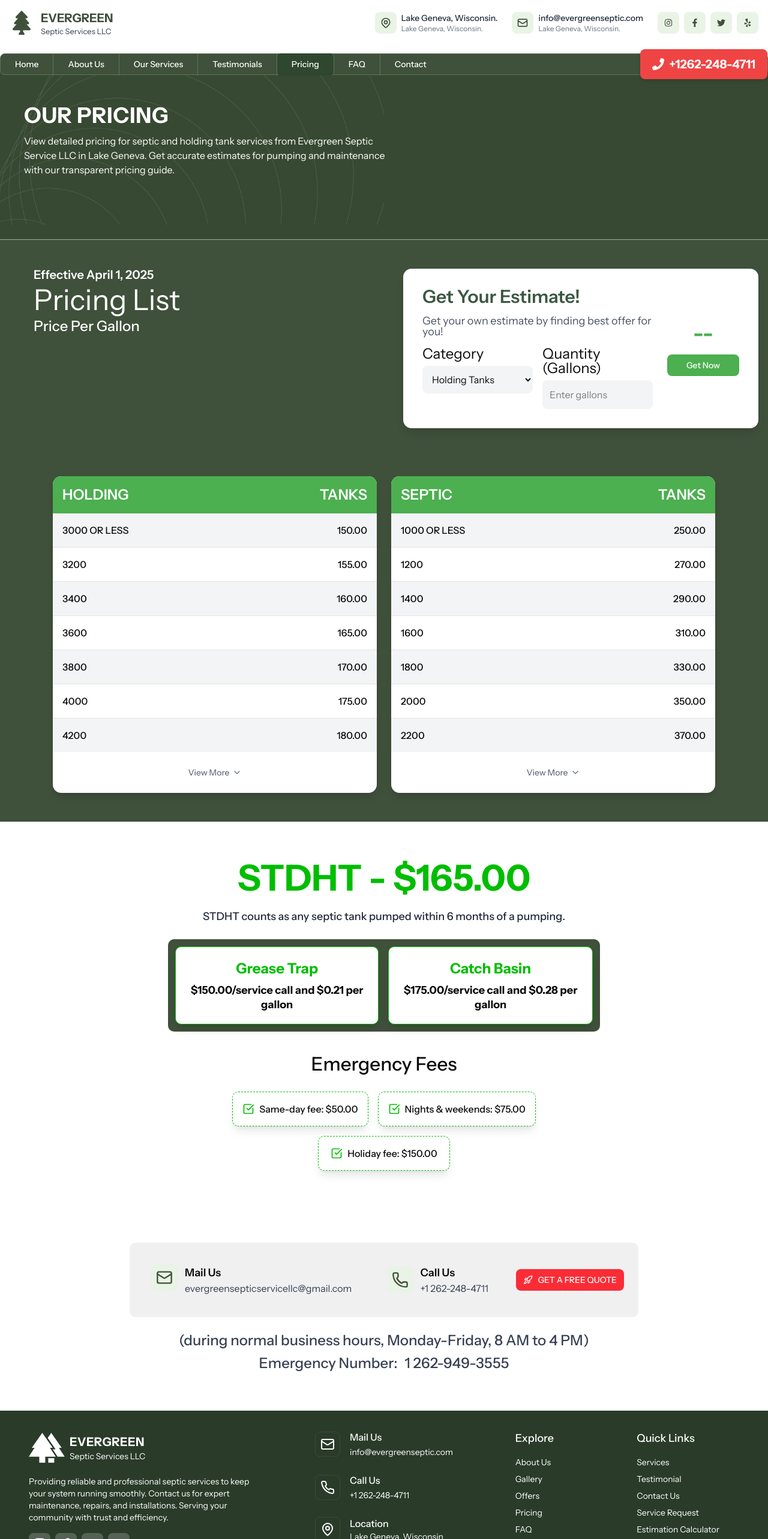
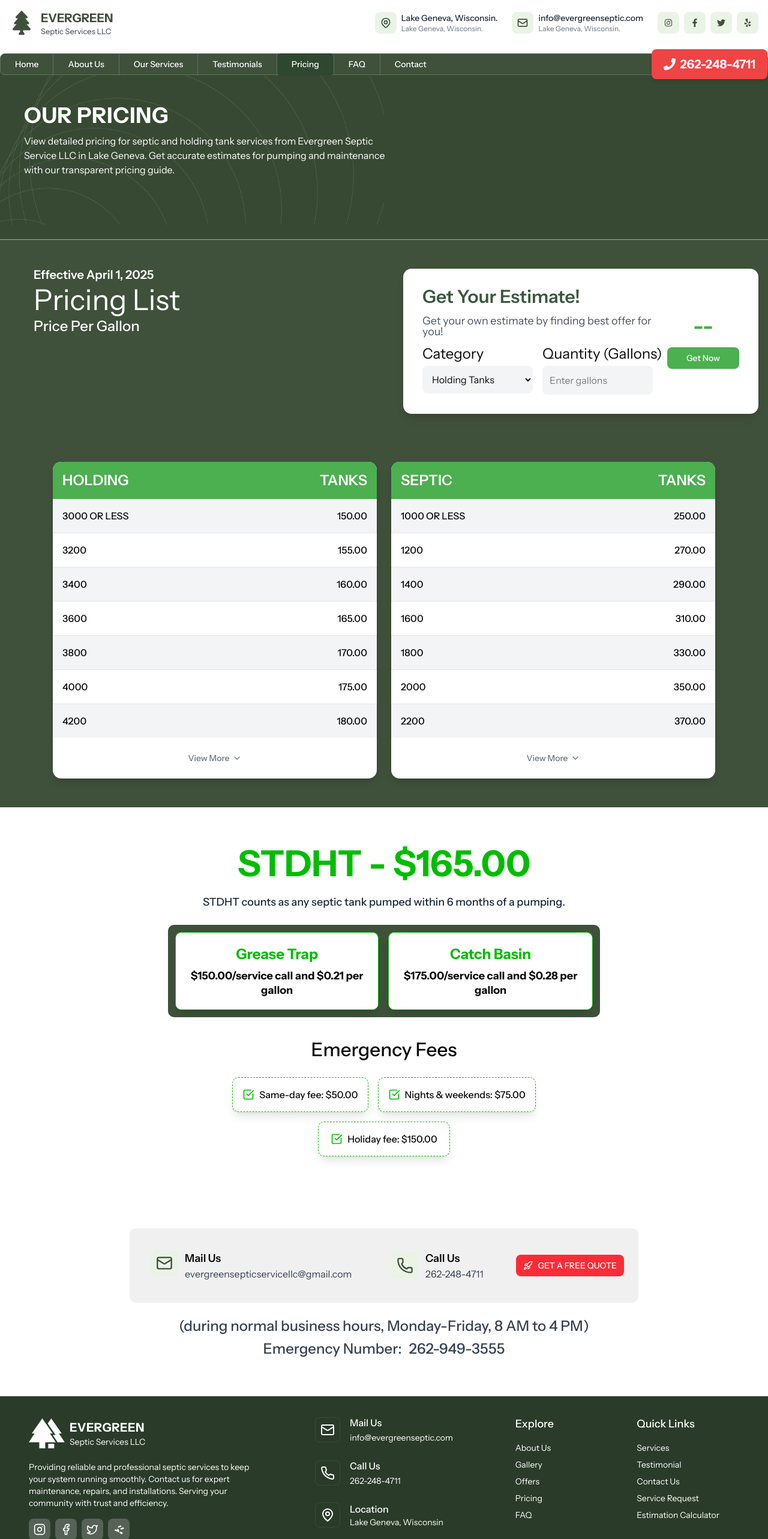
Before and after one commit to MuhammadAkil/evergreen, a Next.js app: page /pricing in a window 1280 px wide. Shown: the top 2566 px of the page at 60% size. Built offline with nearby package versions, Linux system fonts and the light colour scheme; a web font is replaced by a local one.

Commit message:
Changes Done

```diff
--- a/src/app/components/CallToAction.tsx
+++ b/src/app/components/CallToAction.tsx
@@ -38,7 +38,7 @@ export default function CallToAction() {
               </div>
               <div>
                 <div className="font-semibold text-base md:text-lg">Call Us</div>
-                <Link href='tel:+1 262-248-4711' className="text-gray-700 text-sm md:text-base">+1 262-248-4711</Link>
+                <Link href='tel:262-248-4711' className="text-gray-700 text-sm md:text-base">262-248-4711</Link>
               </div>
             </div>
 
@@ -55,7 +55,7 @@ export default function CallToAction() {
         <div className="text-center font-inter font-medium text-base sm:text-lg md:text-[24px] leading-[26px] sm:leading-[28px] md:leading-[30px] text-gray-700">
           <p> (during normal business hours, Monday-Friday, 8 AM to 4 PM)</p>
          <div className="flex justify-center gap-3 mt-2">
-           <p>Emergency Number:</p><Link href="tel:+1262-949-3555" className="hover:underline">1 262-949-3555</Link>
+           <p>Emergency Number:</p><Link href="tel:262-949-3555" className="hover:underline">262-949-3555</Link>
         </div>
         </div>
 
--- a/src/app/components/Footer.tsx
+++ b/src/app/components/Footer.tsx
@@ -143,8 +143,8 @@ export default function Footer() {
                 </div>
                 <div>
                   <div className="font-medium">Call Us</div>
-                  <Link href="tel:+12622484711" className="text-sm hover:underline">
-                    +1 262-248-4711
+                  <Link href="tel:2622484711" className="text-sm hover:underline">
+                    262-248-4711
                   </Link>
                 </div>
               </div>
--- a/src/app/components/Navbar.tsx
+++ b/src/app/components/Navbar.tsx
@@ -90,7 +90,7 @@ export default function Navbar() {
                 <div>
                     <div className="cursor-pointer bg-[#EF4444] text-white px-5 py-2.5 rounded-md font-bold text-[20px] flex items-center gap-2 shadow-md">
                         <FaPhone className="text-[20px]" />
-                        <a href="tel:+1262-248-4711">+1262-248-4711</a>
+                        <a href="tel:262-248-4711">262-248-4711</a>
                     </div>
                 </div>
             </div>
--- a/src/app/components/Pricing.tsx
+++ b/src/app/components/Pricing.tsx
@@ -177,7 +177,7 @@ export default function Home() {
                     </div>
 
                     <div className="space-y-2">
-                      <p className="font-instrument font-normal text-[20px] sm:text-[24px] leading-[100%] tracking-[0%]">
+                      <p className="font-instrument font-normal text-[20px] sm:text-[24px] leading-[100%] tracking-[0%] whitespace-nowrap">
                         Quantity (Gallons)
                       </p>
 
--- a/src/app/contact-us/hero.tsx
+++ b/src/app/contact-us/hero.tsx
@@ -168,10 +168,10 @@ export default function Hero() {
                         </h4>
                         <p className="text-sm text-gray-600"></p>
                         <Link
-                            href="tel:+1 262-248-4711"
+                            href="tel:262-248-4711"
                             className="font-instrument font-medium text-base sm:text-lg md:text-[22px] text-gray-600 hover:underline"
                         >
-                            +1 262-248-4711
+                            262-248-4711
                         </Link>
                     </div>
                     <div className="bg-[#F7FAFF] border border-[#E5EAF1] rounded-lg p-6 shadow-sm">
@@ -229,10 +229,8 @@ export default function Hero() {
                                         type="text"
                                         value={name}
                                         onChange={(e) => handleInputChange('name', e.target.value)}
-              className={`w-full border rounded-md p-2 bg-[#EDF7E8] ${
-                errors.name ? 'border-red-500' : 'border-gray-300'
-              } focus:outline-none focus:ring-2 ${
-                errors.name ? 'focus:ring-red-500' : 'focus:ring-[#3F503B]'
+                                        className={`w-full border rounded-md p-2 bg-[#EDF7E8] ${errors.name ? 'border-red-500' : 'border-gray-300'
+                                            } focus:outline-none focus:ring-2 ${errors.name ? 'focus:ring-red-500' : 'focus:ring-[#3F503B]'
                                             }`}
                                     />
                                     {errors.name && <span className="text-red-500 text-sm mt-1 block">{errors.name}</span>}
@@ -245,10 +243,8 @@ export default function Hero() {
                                         type="email"
                                         value={email}
                                         onChange={(e) => handleInputChange('email', e.target.value)}
-              className={`w-full border rounded-md p-2 bg-[#EDF7E8] ${
-                errors.email ? 'border-red-500' : 'border-gray-300'
-              } focus:outline-none focus:ring-2 ${
-                errors.email ? 'focus:ring-red-500' : 'focus:ring-[#3F503B]'
+                                        className={`w-full border rounded-md p-2 bg-[#EDF7E8] ${errors.email ? 'border-red-500' : 'border-gray-300'
+                                            } focus:outline-none focus:ring-2 ${errors.email ? 'focus:ring-red-500' : 'focus:ring-[#3F503B]'
                                             }`}
                                     />
                                     {errors.email && <span className="text-red-500 text-sm mt-1 block">{errors.email}</span>}
@@ -261,10 +257,8 @@ export default function Hero() {
                                         type="text"
                                         value={subject}
                                         onChange={(e) => handleInputChange('subject', e.target.value)}
-              className={`w-full border rounded-md p-2 bg-[#EDF7E8] ${
-                errors.subject ? 'border-red-500' : 'border-gray-300'
-              } focus:outline-none focus:ring-2 ${
-                errors.subject ? 'focus:ring-red-500' : 'focus:ring-[#3F503B]'
+                                        className={`w-full border rounded-md p-2 bg-[#EDF7E8] ${errors.subject ? 'border-red-500' : 'border-gray-300'
+                                            } focus:outline-none focus:ring-2 ${errors.subject ? 'focus:ring-red-500' : 'focus:ring-[#3F503B]'
                                             }`}
                                     />
                                     {errors.subject && <span className="text-red-500 text-sm mt-1 block">{errors.subject}</span>}
@@ -276,10 +270,8 @@ export default function Hero() {
                                     <textarea
                                         value={message}
                                         onChange={(e) => handleInputChange('message', e.target.value)}
-              className={`w-full border rounded-md p-2 bg-[#EDF7E8] ${
-                errors.message ? 'border-red-500' : 'border-gray-300'
-              } focus:outline-none focus:ring-2 ${
-                errors.message ? 'focus:ring-red-500' : 'focus:ring-[#3F503B]'
+                                        className={`w-full border rounded-md p-2 bg-[#EDF7E8] ${errors.message ? 'border-red-500' : 'border-gray-300'
+                                            } focus:outline-none focus:ring-2 ${errors.message ? 'focus:ring-red-500' : 'focus:ring-[#3F503B]'
                                             }`}
                                         rows={4}
                                     ></textarea>
@@ -287,13 +279,11 @@ export default function Hero() {
                                 </div>
                                 <button
                                     type="submit"
-            disabled={loading}
-            className={`bg-[#3F503B] text-white py-2 px-6 rounded-md mt-2 ${
-              loading ? 'opacity-50 cursor-not-allowed' : 'hover:bg-[#2f462f]'
-            }`}
+                                    className="bg-[#3F503B] text-white py-2 px-6 rounded-md mt-2 hover:bg-[#2f462f]"
                                 >
-            {loading ? 'Sending...' : 'Send Now'}
+                                    {'Send Now'}
                                 </button>
+
                             </form>
                         </div>
                     </div>
@@ -312,10 +302,8 @@ export default function Hero() {
                                     type="text"
                                     value={name}
                                     onChange={(e) => handleInputChange('name', e.target.value)}
-            className={`w-full border rounded-md p-2 bg-[#EDF7E8] ${
-              errors.name ? 'border-red-500' : 'border-gray-300'
-            } focus:outline-none focus:ring-2 ${
-              errors.name ? 'focus:ring-red-500' : 'focus:ring-[#3F503B]'
+                                    className={`w-full border rounded-md p-2 bg-[#EDF7E8] ${errors.name ? 'border-red-500' : 'border-gray-300'
+                                        } focus:outline-none focus:ring-2 ${errors.name ? 'focus:ring-red-500' : 'focus:ring-[#3F503B]'
                                         }`}
                                 />
                                 {errors.name && <span className="text-red-500 text-sm mt-1 block">{errors.name}</span>}
@@ -328,10 +316,8 @@ export default function Hero() {
                                     type="email"
                                     value={email}
                                     onChange={(e) => handleInputChange('email', e.target.value)}
-            className={`w-full border rounded-md p-2 bg-[#EDF7E8] ${
-              errors.email ? 'border-red-500' : 'border-gray-300'
-            } focus:outline-none focus:ring-2 ${
-              errors.email ? 'focus:ring-red-500' : 'focus:ring-[#3F503B]'
+                                    className={`w-full border rounded-md p-2 bg-[#EDF7E8] ${errors.email ? 'border-red-500' : 'border-gray-300'
+                                        } focus:outline-none focus:ring-2 ${errors.email ? 'focus:ring-red-500' : 'focus:ring-[#3F503B]'
                                         }`}
                                 />
                                 {errors.email && <span className="text-red-500 text-sm mt-1 block">{errors.email}</span>}
@@ -344,10 +330,8 @@ export default function Hero() {
                                     type="text"
                                     value={subject}
                                     onChange={(e) => handleInputChange('subject', e.target.value)}
-            className={`w-full border rounded-md p-2 bg-[#EDF7E8] ${
-              errors.subject ? 'border-red-500' : 'border-gray-300'
-            } focus:outline-none focus:ring-2 ${
-              errors.subject ? 'focus:ring-red-500' : 'focus:ring-[#3F503B]'
+                                    className={`w-full border rounded-md p-2 bg-[#EDF7E8] ${errors.subject ? 'border-red-500' : 'border-gray-300'
+                                        } focus:outline-none focus:ring-2 ${errors.subject ? 'focus:ring-red-500' : 'focus:ring-[#3F503B]'
                                         }`}
                                 />
                                 {errors.subject && <span className="text-red-500 text-sm mt-1 block">{errors.subject}</span>}
@@ -359,10 +343,8 @@ export default function Hero() {
                                 <textarea
                                     value={message}
                                     onChange={(e) => handleInputChange('message', e.target.value)}
-            className={`w-full border rounded-md p-2 bg-[#EDF7E8] ${
-              errors.message ? 'border-red-500' : 'border-gray-300'
-            } focus:outline-none focus:ring-2 ${
-              errors.message ? 'focus:ring-red-500' : 'focus:ring-[#3F503B]'
+                                    className={`w-full border rounded-md p-2 bg-[#EDF7E8] ${errors.message ? 'border-red-500' : 'border-gray-300'
+                                        } focus:outline-none focus:ring-2 ${errors.message ? 'focus:ring-red-500' : 'focus:ring-[#3F503B]'
                                         }`}
                                     rows={4}
                                 ></textarea>
@@ -371,8 +353,7 @@ export default function Hero() {
                             <button
                                 type="submit"
                                 disabled={loading}
-          className={`bg-[#3F503B] text-white py-2 px-6 rounded-md mt-2 ${
-            loading ? 'opacity-50 cursor-not-allowed' : 'hover:bg-[#2f462f]'
+                                className={`bg-[#3F503B] text-white py-2 px-6 rounded-md mt-2 ${loading ? 'opacity-50 cursor-not-allowed' : 'hover:bg-[#2f462f]'
                                     }`}
                             >
                                 {loading ? 'Sending...' : 'Send Now'}
@@ -436,7 +417,7 @@ export default function Hero() {
                             </div>
                             <div className="flex items-center gap-3 justify-center md:justify-start">
                                 <p className="text-2xl md:text-4xl text-white font-semibold font-instrument">
-                                    +1 262-248-4711
+                                    262-248-4711
                                 </p>
                             </div>
                         </div>
```
Lines whose indentation alone changed are shown as unchanged.
